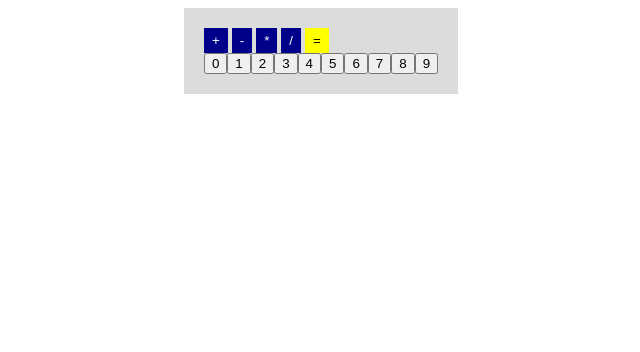
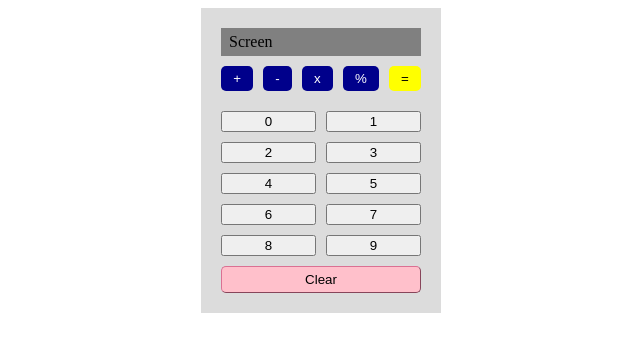
Before and after one commit to Polivaresc/calculator-top, a plain HTML site: page index.html in a window 1280 px wide. Shown: the whole page, without its empty margins (319-959 px from the left). Drawn offline with Linux system fonts and the light colour scheme.

Commit message:
create display values and clear functions, create clear button, add styles

```diff
--- a/index.html
+++ b/index.html
@@ -16,16 +16,21 @@
 <body>
 
     <div id="container" class="container">
-        <div id="operator-btns">
+
+        <div class="screen">Screen</div>
+
+        <div id="operator-btns" class="operators">
             <button id="add-btn" class="op-button">+</button>
             <button id="sub-btn" class="op-button">-</button>
-            <button id="mult-btn" class="op-button">*</button>
-            <button id="divi-btn" class="op-button">/</button>
+            <button id="mult-btn" class="op-button">x</button>
+            <button id="divi-btn" class="op-button">%</button>
 
             <button id="eq-btn" class="equal-button">=</button>
         </div>
 
-        <div id="number-btns"></div>
+        <div id="number-btns" class="numbers"></div>
+
+        <button id="clear" class="clear-button">Clear</button>
 
     </div>
 
--- a/scripts.js
+++ b/scripts.js
@@ -14,15 +14,31 @@ const divide = function(ar) {
     return ar.length ? ar.reduce((a, b) => a / b) : 0
 };
 
-const container = document.querySelector("#container")
+const numberBtns = document.querySelector('#number-btns')
 
 for (i=0; i<10; i++) {
-    const numButton = document.createElement("button")
+    const numButton = document.createElement('button')
     numButton.textContent = i
 
-    container.appendChild(numButton)
+    numberBtns.appendChild(numButton)
+}
 
-}
+
+
+let displayValues = []
+
+Array.from(numberBtns.querySelectorAll('button')).map(numButton => {
+        numButton.addEventListener('click', function() {
+            displayValues.push(numButton.innerText)
+            console.log(displayValues)
+        })
+    })
+
+const clearDisplay = document.querySelector('#clear')
+clearDisplay.addEventListener('click', function() {
+    displayValues = []
+    console.log(displayValues)
+})
 
 function operate(op, x, y) {
     switch (op) {
--- a/styles.css
+++ b/styles.css
@@ -1,6 +1,7 @@
 body {
     display: flex;
     justify-content: center;
+    align-items: center;
 }
 
 .container {
@@ -8,9 +9,24 @@ body {
     padding: 20px;
 }
 
+.operators {
+    display: grid;
+    grid-template-columns: repeat(5, auto);
+    gap: 10px;
+    padding: 10px 0px;
+}
+
+.numbers {
+    display: grid;
+    grid-template-columns: repeat(2, auto);
+    gap: 10px;
+    padding: 10px 0px;
+}
+
 .op-button {
     background-color: darkblue;
     border: none;
+    border-radius: 5px;
     color: white;
     padding: 5px 8px;
 }
@@ -18,5 +34,20 @@ body {
 .equal-button {
     background-color: yellow;
     border: none;
+    border-radius: 5px;
     padding: 5px 8px;
 }
+
+.screen {
+    background-color: gray;
+    padding: 5px 8px;
+}
+
+.clear-button {
+    background-color: pink;
+    border-width: 1px;
+    border-color: palevioletred;
+    border-radius: 5px;
+    width: 200px;
+    padding: 5px 8px;
+}
```
